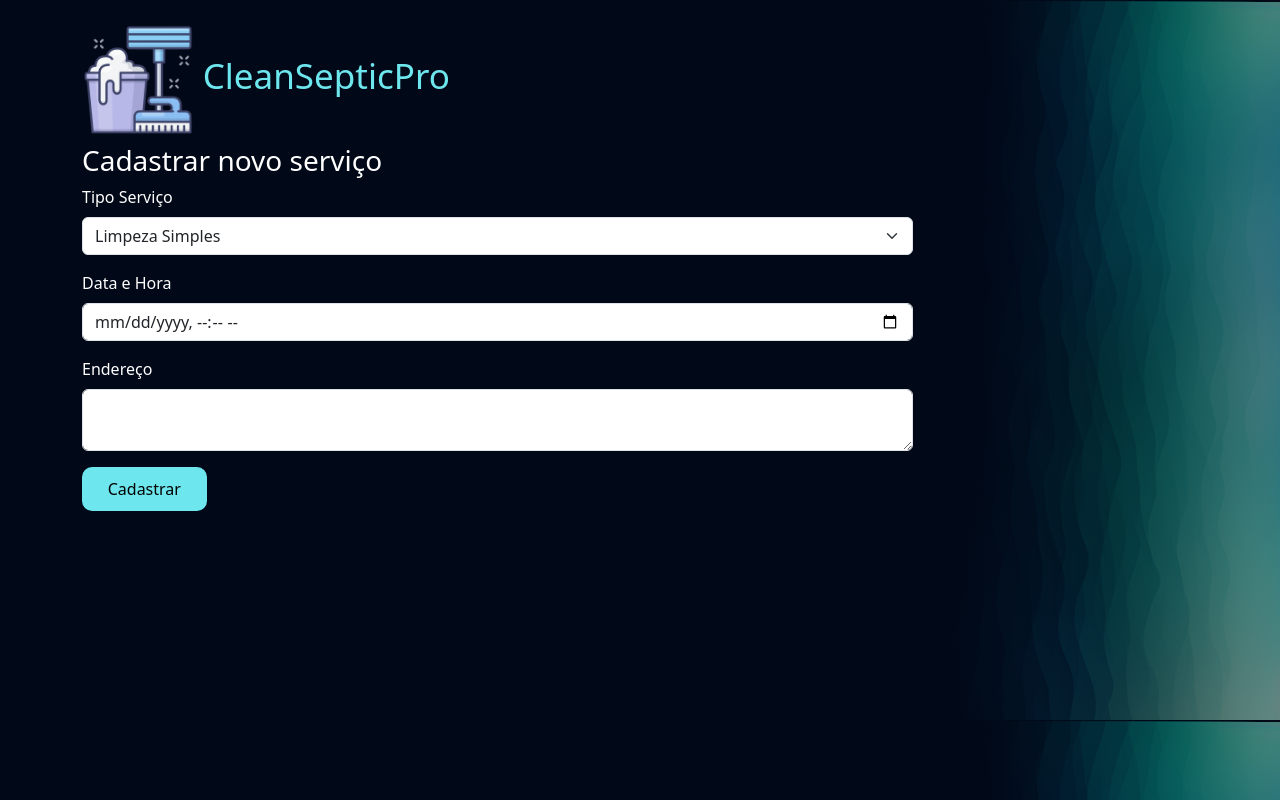
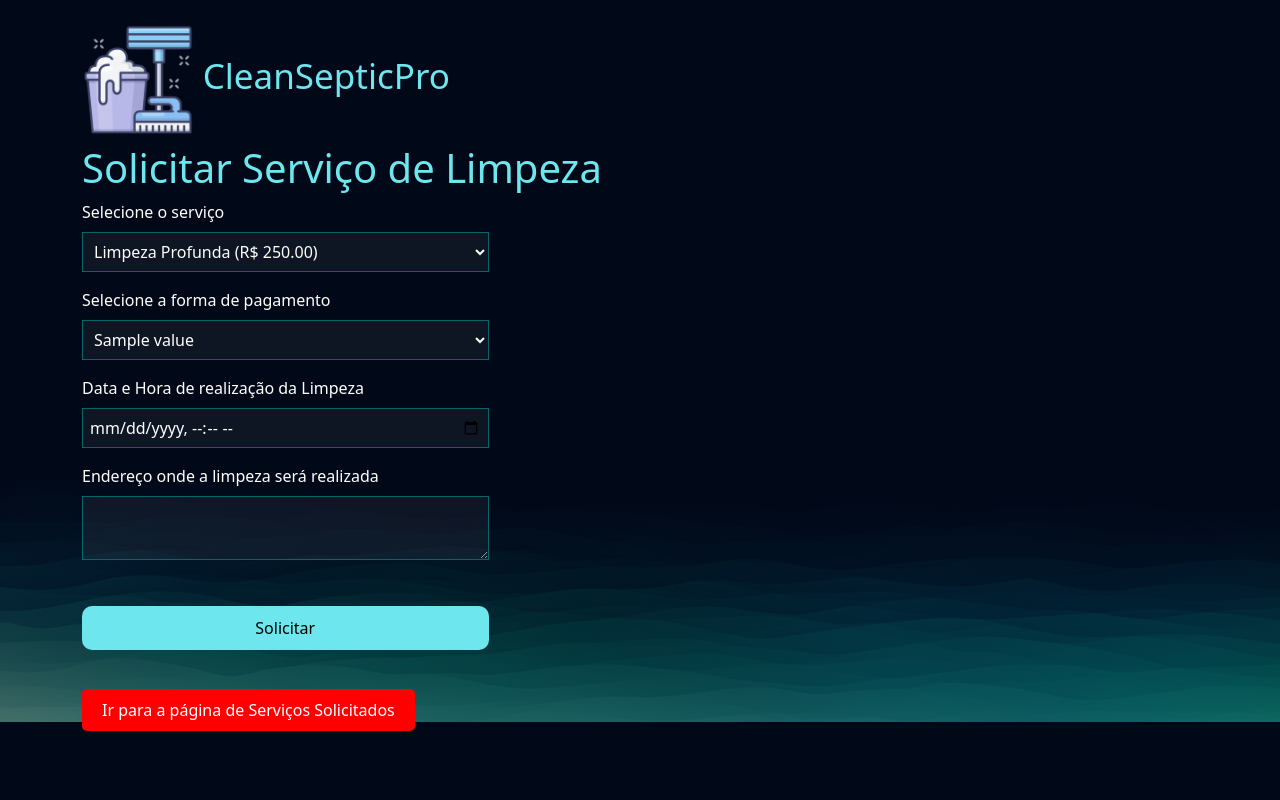
Before and after one commit to wilton-santana-jr/cleansepticpro, a Django app: template servicos/templates/cadastro-servico.html in a window 1280 px wide. Run offline with Django 4.2, Linux system fonts and the light colour scheme; data comes from the database, SQL or seed files in the repository; both versions use the stored data as it was after the commit; the template is opened without the code that fills it: values that come from a table or form of the project are taken from there, most other values are stand-ins (such as "Sample title", 1, 10 or a date in 2020); parts of the project's set-up code (start-up, migrations or seed data) failed here and were passed over.

Commit message:
Modificações css e parte de cadastro e listagem de solicitacoes de servicos do cliente

```diff
--- a/cleansepticpro/settings.py
+++ b/cleansepticpro/settings.py
@@ -85,6 +85,8 @@ DATABASES = {
 }
 
 
+LOGIN_URL = '/acessos/login/'
+
 AUTH_USER_MODEL = 'acessos.CustomUser'
 
 AUTHENTICATION_BACKENDS = [
--- a/servicos/models.py
+++ b/servicos/models.py
@@ -24,6 +24,9 @@ class TiposServicos(models.Model):
 
     def __str__(self):
         return self.nome
+
+    def desc(self):
+        return f'{self.nome} (R$ {self.preco:.2f})'
 
 
 class SolicitacaoServico(models.Model):
@@ -54,7 +57,6 @@ class SolicitacaoServico(models.Model):
     criado_em = models.DateTimeField(auto_now_add=True)
     data_limpeza = models.DateTimeField(null=True, blank=True)
 
-
     def __str__(self):
         return f'{self.cliente} | {self.servico.nome} | {self.criado_em.strftime("%d/%m/%Y %Hh:%M:%S")}'
 
--- a/servicos/templates/cadastro-servico.html
+++ b/servicos/templates/cadastro-servico.html
@@ -19,8 +19,8 @@
     {% endfor %}
     {% endif %}
 
-    <div>
-        <h3>Cadastrar novo serviço</h3>
+    <div class="row">
+        <h3 class="font-destaque">Solicitar Serviço de Limpeza</h3>
 
         <div class="row">
             <div class="col-md-9">
@@ -28,22 +28,38 @@
                 <form action="{% url 'cadastro-servico' %}" method="POST">
                     {% csrf_token %}
                     <div class="mb-3">
-                        <label class="form-label">Tipo Serviço</label>
-                        <select class="form-select" name="tipo_servico" id="tipo_servico">
-                            <option class="bg-dark" value="limpeza_simples">Limpeza Simples</option>
-                            <option class="bg-dark" value="limpeza_profunda">Limpeza Profunda</option>
+                        <label class="form-label">Selecione o serviço</label><br>
+                        <select class="input-default" name="servicos">
+                            {% for tipo_servico in tipos_servicos %}
+                            <option class="opt2" value="{{ tipo_servico.id }}">{{ tipo_servico.desc }}</option>
+                            {% endfor %}
                         </select>
                     </div>
                     <div class="mb-3">
-                        <label class="form-label">Data e Hora</label>
-                        <input type="datetime-local" class="form-control" name="data_limpeza">
+                        <label class="form-label">Selecione a forma de pagamento</label><br>
+                        <select class="input-default" name="forma_pagamento">
+                            {% for key, value in choice_forma_pagamento %}
+                            <option class="opt2" value="{{ key }}">
+                                {{ value }}
+                            </option>
+                            {% endfor %}
+                        </select>
                     </div>
                     <div class="mb-3">
-                        <label class="form-label">Endereço</label>
-                        <textarea class="form-control" name="endereco" id="endereco"></textarea>
+                        <label class="form-label">Data e Hora de realização da Limpeza</label><br>
+                        <input type="datetime-local" class="input-default" name="data_limpeza">
                     </div>
-                    <input type="submit" value="Cadastrar" class="btn-default">
+                    <div class="mb-3">
+                        <label class="form-label">Endereço onde a limpeza será realizada</label><br>
+                        <textarea class="input-default" name="endereco" id="endereco"></textarea>
+                    </div>
+                    <br>
+                    <input type="submit" value="Solicitar" class="btn-default tamanho-2">
                 </form>
+                <br>
+                <br>
+                <a href="{% url 'listagem' %}" class="btn-custom">Ir para a página de Serviços Solicitados</a>
+                <br>
             </div>
         </div>
     </div>
--- a/templates/static/geral/css/base.css
+++ b/templates/static/geral/css/base.css
@@ -37,7 +37,29 @@
     border-radius: 10px;
 }
 
+.btn-default-link{
+    background-color: var(--light-color);
+    color: black;
+    width: 15%;
+    padding: 10px;
+    border: none;
+    border-radius: 10px;
+    text-decoration: none;
+}
+
 .font-destaque-secundaria{
     color: var(--light-color);
     font-size: 35px;
 }
+
+
+
+.custom-table {
+    background-color: rgba(255, 255, 255, 0.05);
+    border: 1px solid var(--differential-color);
+    color: white;
+}
+
+.custom-table th, .custom-table td {
+    border: 1px solid var(--differential-color);
+}
--- a/templates/static/servicos/css/css.css
+++ b/templates/static/servicos/css/css.css
@@ -1,13 +1,57 @@
 body{
 
-    background-image: url('/static/geral/img/bg1.png');
+    background-image: url('/static/geral/img/bg2.png');
     background-size: cover;
 
 }
 
-p{
-    color: var(--light-color);
+
+.bg-select{
+    background-color: transparent;
+    border-color: var(--differential-color);
 }
+
+
+
+.opt2 {
+    /* background-color: #333;  /* Define a cor de fundo escura para as opções */
+    background-color: #333;
+    /* color: #fff; /* Define a cor do texto das opções como branco */
+    color: #FFF;
+}
+
+.card{
+    background-color: rgba(217, 217, 217, .14);
+    color: white;
+    padding: 15px;
+}
+
+.previa-preco{
+    float: right;
+    font-weight: bold;
+}
+
+.tamanho-2{
+    width: 50%;
+}
+
+.btn-secundario{
+
+    background-color: #838FFF;
+    color: black;
+    padding: 10px;
+    font-weight: bold;
+    border: none;
+    border-radius: 10px;
+}
+
+.btn-secundario-outline{
+    background-color: transparent;
+    border-color: #838FFF;
+    padding: 10px;
+}
+
+
 
 .btn-custom {
     background-color: #FF0000;
```
Also changed, not shown: servicos/templates/listagem.html (+13 -10 lines), servicos/views.py (+23 -16 lines), db.sqlite3.
